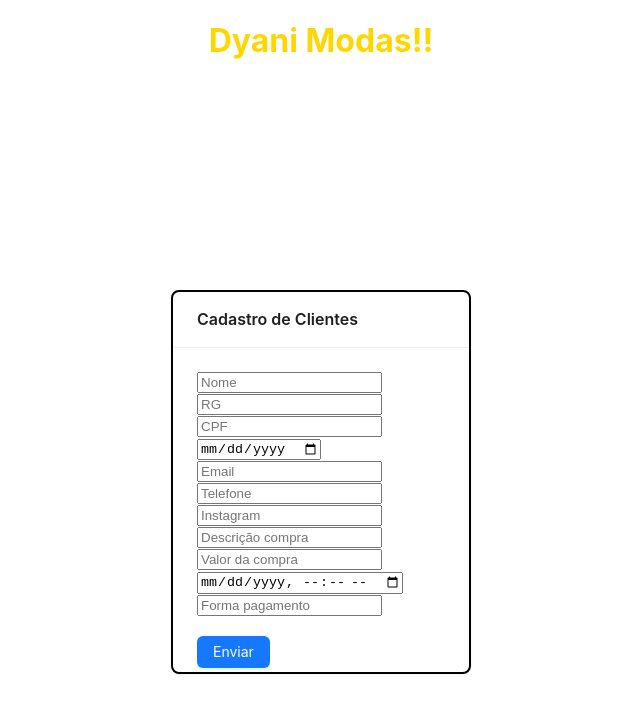
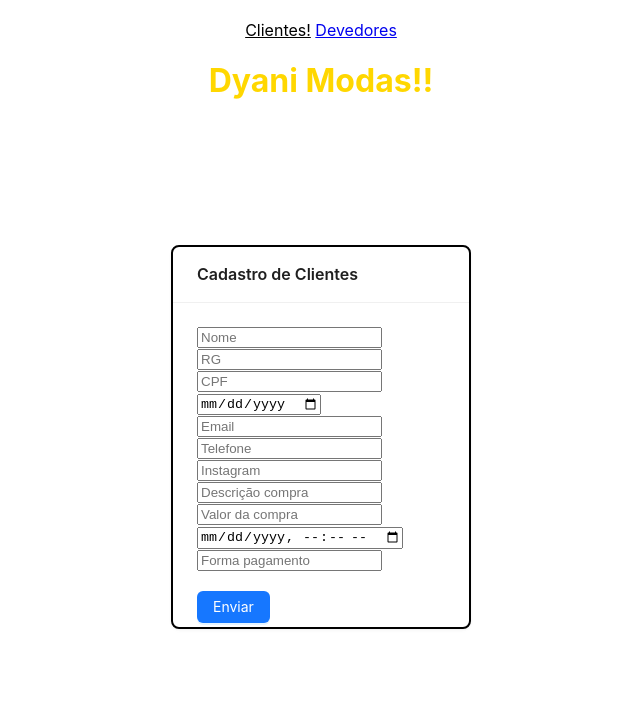
Before and after one commit to DavidHenrique2106/Express_React, a React (Create React App) app: page / in a window 1280 px wide. Shown: the top 712 px of the page, without its empty margins (319-959 px from the left). Built offline with nearby package versions, Linux system fonts and the light colour scheme.

Commit message:
feat: rotas de clientes e devedores feitas com sucessso

```diff
--- a/src/App.js
+++ b/src/App.js
@@ -2,10 +2,8 @@ import React, { useState } from 'react';
 import { Card, Button, Flex } from 'antd';
 import { ToastContainer, toast } from 'react-toastify';
 import 'react-toastify/dist/ReactToastify.css';
-import ReactDOM from "react-dom/client";
-import { createBrowserRouter, RouterProvider } from "react-router-dom";
-import Client from './router/Client';
-import Devedor from './router/Devedor';
+import { Link } from 'react-router-dom';
+
 
 const App = () => {
   const [nome, setNome] = useState('');
@@ -54,14 +52,23 @@ const App = () => {
 
   return (
     <div>
+
+
       <ToastContainer />
+
+      <div className='router' style={{ textAlign: 'center', marginTop: '20px' }}>
+        <Link style={{color: 'black'}} to="/client">Clientes!</Link>{' '}
+        <Link to="/devedor">Devedores</Link>
+      </div>
+
       <h1 style={{ textAlign: 'center', color: 'gold' }}>Dyani Modas!!</h1>
       <div style={{ display: 'flex', justifyContent: 'center', alignItems: 'center', height: '100vh' }}>
         <Card
           title="Cadastro de Clientes"
           bordered={false}
-          style={{ width: 300, border: '2px solid #000' }}
+          style={{ width: 300, border: '2px solid #000', top: '-85px' }}
         >
+
           <input type="text" placeholder='Nome' value={nome} onChange={(e) => setNome(e.target.value)} />
           <input type="number" placeholder='RG' value={rg} onChange={(e) => setRg(e.target.value)} />
           <input type="number" placeholder='CPF' value={cpf} onChange={(e) => setCpf(e.target.value)} />
--- a/src/index.js
+++ b/src/index.js
@@ -4,10 +4,40 @@ import './index.css';
 import App from './App';
 import reportWebVitals from './reportWebVitals';
 
+import { createBrowserRouter, RouterProvider } from 'react-router-dom';
+
+import Client from './routes/Client';
+import Devedor from './routes/Devedor';
+
+
+
+
+
+const router = createBrowserRouter ([
+
+  {
+    path: "/",
+    element: <App/>
+  },
+
+  {
+    path: "/client",
+    element: <Client />
+  },
+
+  {
+    path: "/devedor",
+    element : <Devedor />
+  },
+
+
+])
+
+
 const root = ReactDOM.createRoot(document.getElementById('root'));
 root.render(
   <React.StrictMode>
-    <App />
+    <RouterProvider router={router} />
   </React.StrictMode>
 );
 
--- a/src/router/Client.jsx
+++ b/src/routes/Client.jsx
@@ -2,10 +2,12 @@ import React from 'react'
 
 const Client = () => {
   return (
-    <dic className="clientes">
-        <h1>teste 1 </h1>
-    </dic>
-  )
+
+    <div className="client">
+        <h1>hello client!</h1>
+    </div>
+
+    )
 }
 
 export default Client
--- a/src/router/Devedor.jsx
+++ b/src/routes/Devedor.jsx
@@ -2,10 +2,10 @@ import React from 'react'
 
 const Devedor = () => {
   return (
-    <div className="Devedor">
-        <h1> teste 2 </h1>
+    <div className="devedor">
+        <h1>Hello devedor!</h1>
     </div>
-)
+  )
 }
 
 export default Devedor
```
Also changed, not shown: src/components/Navbar.jsx (added, +17 -0 lines).
